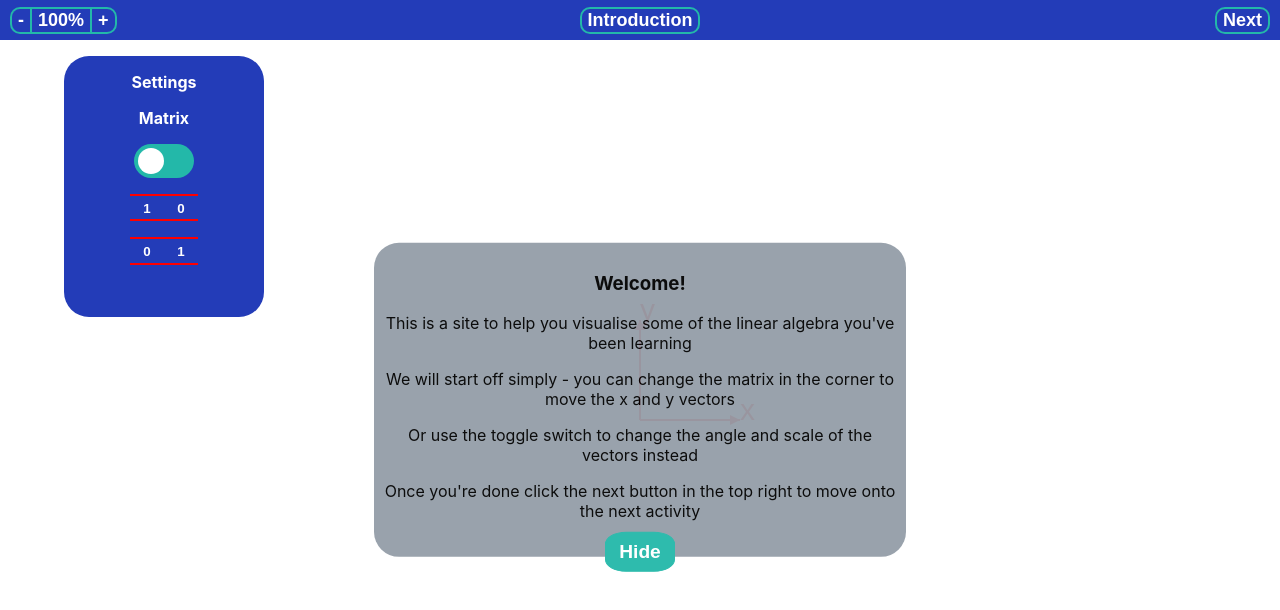
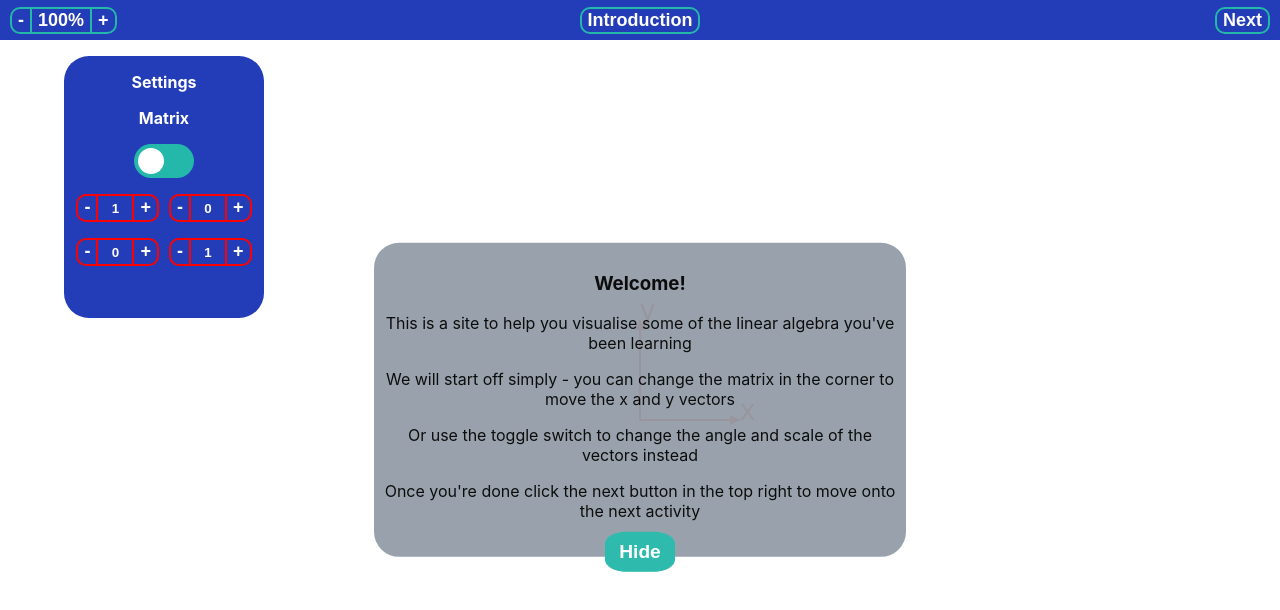
Before and after one commit to SimpsonThomas/maths-web, a React (Create React App) app: page / in a window 1280 px wide. Shown: the top 610 px of the page. Built offline with nearby package versions, Linux system fonts and the light colour scheme.

Commit message:
Plus minus buttons on all matrices now

```diff
--- a/src/App.js
+++ b/src/App.js
@@ -311,6 +311,8 @@ const App = props => {
     setScroll(newZoom/100)
   }
 
+  console.log(matrix)
+
   return (
     <div className="App">
       <div className='navBar'>
--- a/src/Components/canvas.css
+++ b/src/Components/canvas.css
@@ -92,7 +92,7 @@ canvas {
   border-bottom-right-radius: 10px;
 }
 
-.buttonGroup .matrixButton:hover, .matrixInput:hover, .matrixInputNormal:hover {
+.buttonGroup .matrixButton:hover:not(:disabled), .matrixInput:hover:not(:disabled), .matrixInputNormal:hover:not(:disabled) {
   background-color: white;
   color: black;
 }
@@ -109,6 +109,10 @@ canvas {
   transition: background-color 0.25s;
   line-height:normal !important;
   padding-bottom: 2px;
+}
+
+.matrixButton:disabled {
+  border-color:red
 }
 
 .matrixInput:focus, .matrixInputNormal:focus {
--- a/src/Components/canvasComponents.js
+++ b/src/Components/canvasComponents.js
@@ -197,17 +197,19 @@ const SettingsBox = props => {
 
     let [eigenVal1, eigenVal2, eigenVec1, eigenVec2] = calculateVectors(mat)
 
-    const updateMatrix = (e, position) => {
+    const updateMatrix = (e, position, dir=false) => {
         e.preventDefault()
         let value = e.target.value
         let oldMatrix = {1:matrix.new[1],2:matrix.new[2],3:matrix.new[3],4:matrix.new[4]}
         oldMatrix[position] = (oldMatrix[position] === '') ? matrix.old[position] : oldMatrix[position]
         let newMatrix = matrix.new
-        newMatrix[position] = value
+        newMatrix[position] = !dir ? value
+            : dir === 'up' ? parseFloat(newMatrix[position]) + 1
+            :parseFloat(newMatrix[position])- 1
         setMatrix({
-            'old' : oldMatrix,
-            'new' : newMatrix,
-            'change' : position
+            new: newMatrix,
+            old: oldMatrix,
+            change: position,
         })
     }
 
@@ -223,8 +225,13 @@ const SettingsBox = props => {
         let value = other.type === 'set' ? matrix.new[position]
             : Math.round(other.data*100)/100
         return (
-            <input className='matrixInput'  type="number" value={value} key={position+'matrixInput'+other.type} disabled={other.type !=='set'}
-                onChange={e => other.type==='set' ? updateMatrix(e, position) : console.log('Silly you')}/>
+            <span className="buttonGroup matrixGroup" key={position+'matrixInput'+other.type}>
+                <button className="matrixButton" onClick={e => updateMatrix(e, position, 'down')} disabled={other.type !=='set'}>-</button>
+                <input className='matrixInput'  type="number" value={value} key={position+'matrixInput'+other.type} disabled={other.type !=='set'}
+                    onChange={e => other.type==='set' ? updateMatrix(e, position) : console.log('Silly you')}/>
+
+                <button className="matrixButton" onClick={e => updateMatrix(e, position, 'up')} disabled={other.type !=='set'}>+</button>
+            </span>
         )
     }
 
```
